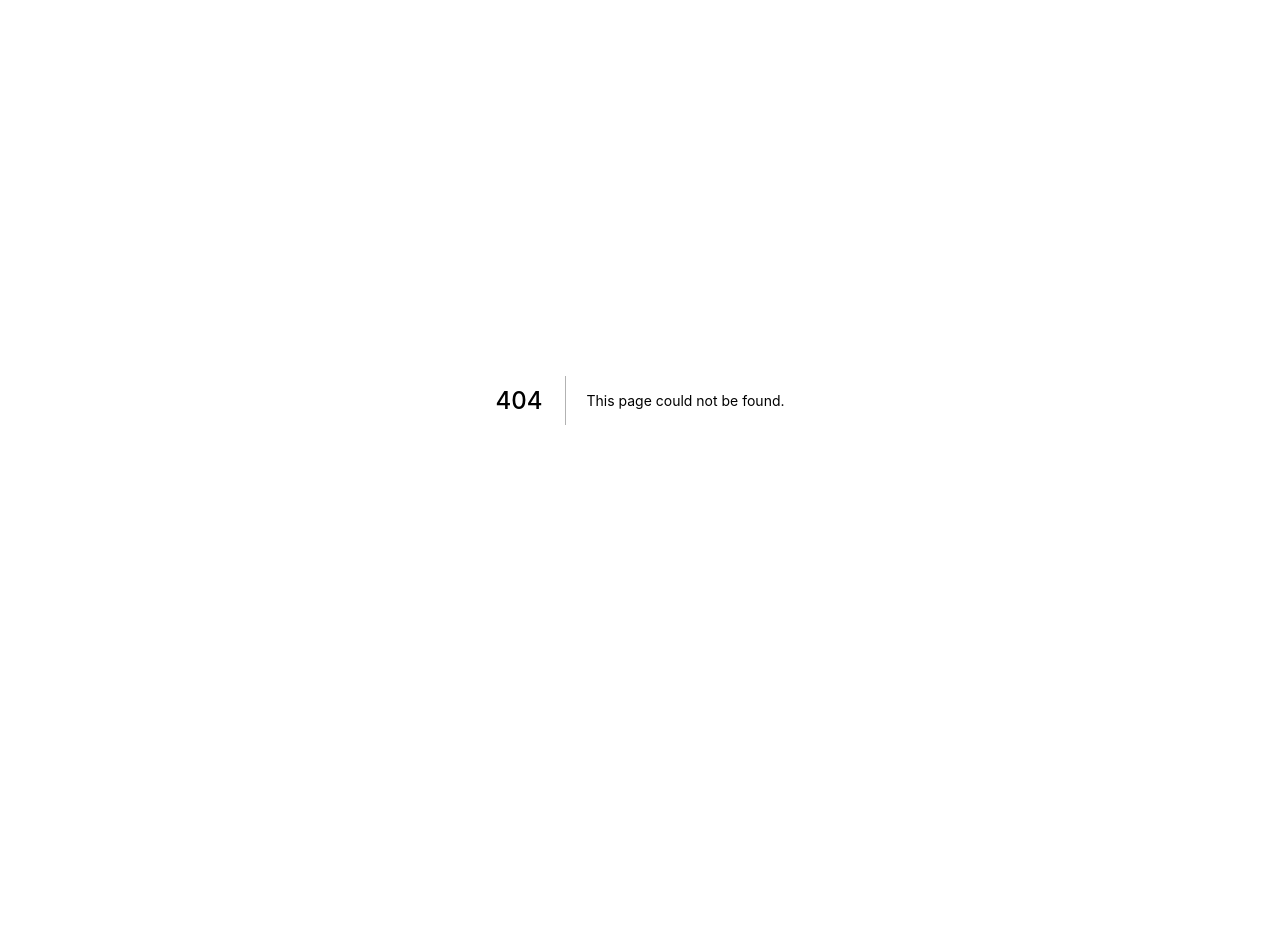
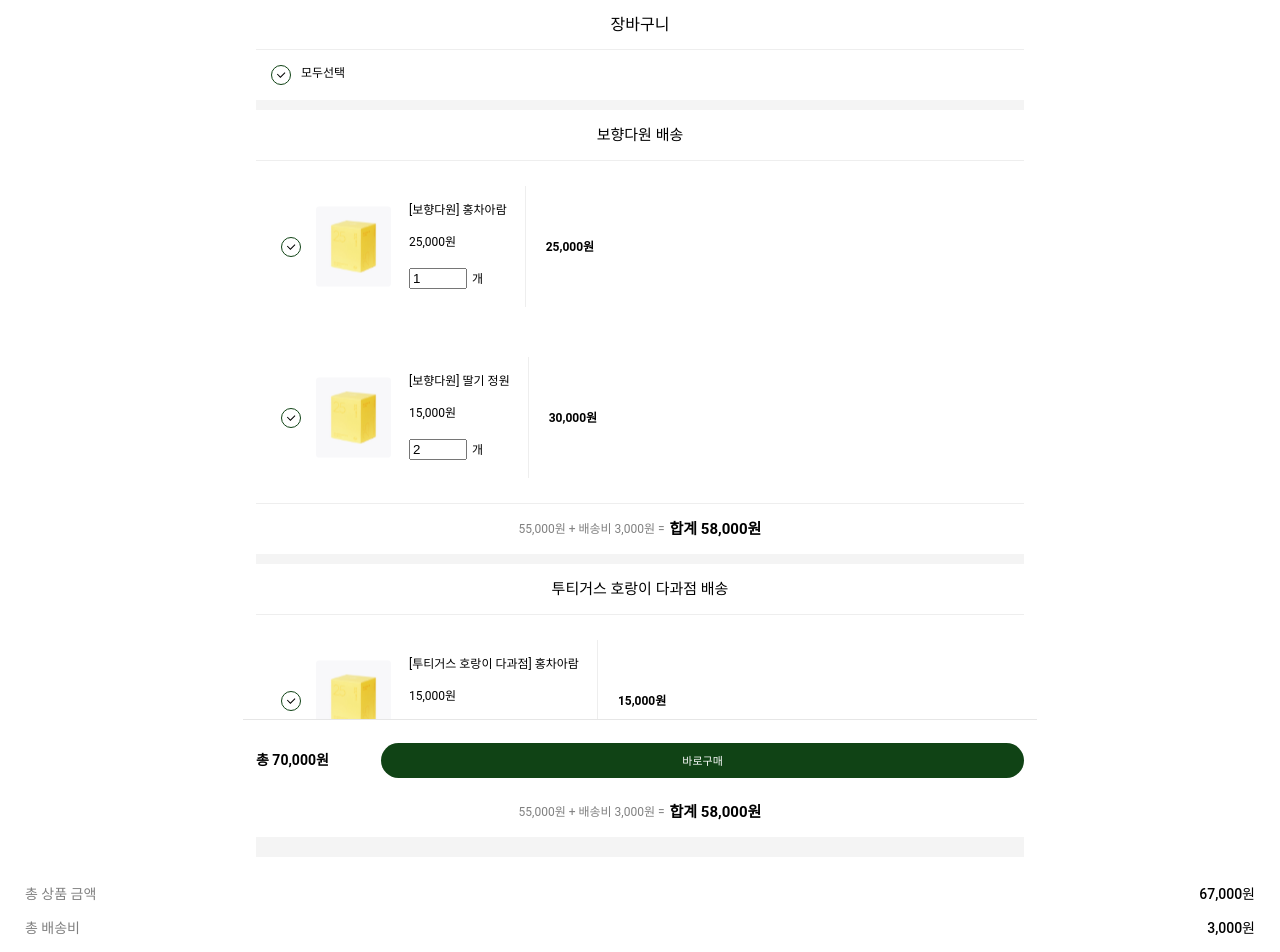
Before and after one commit to The-Teable/teave-mobile, a Next.js app: page /cart in a window 1280 px wide. Before the commit this address had no page. Shown: the top 952 px of the page. Before the commit the page ends 800 px from the top, so only its background shows below. Built offline with nearby package versions, Linux system fonts and the light colour scheme.

Commit message:
feat: #21 장바구니 마크업

```diff
--- /dev/null
+++ b/components/cart/Bill.tsx
@@ -0,0 +1,54 @@
+import styled from "styled-components";
+
+const Bill = () => {
+  return (
+    <>
+      <S.Container>
+        <S.Wrapper>
+          <S.ItemGray>총 상품 금액</S.ItemGray>
+          <S.Item>67,000원</S.Item>
+        </S.Wrapper>
+        <S.Wrapper>
+          <S.ItemGray>총 배송비</S.ItemGray>
+          <S.Item>3,000원</S.Item>
+        </S.Wrapper>
+        <S.Wrapper>
+          <S.ItemGray>총 할인 금액</S.ItemGray>
+          <S.Item>0원</S.Item>
+        </S.Wrapper>
+        <S.Wrapper>
+          <S.Result>결제 금액</S.Result>
+          <S.Result>70,000원</S.Result>
+        </S.Wrapper>
+      </S.Container>
+    </>
+  );
+};
+
+export default Bill;
+
+const S: any = {};
+
+S.Container = styled.div`
+  display: flex;
+  flex-direction: column;
+  background-color: #ffffff;
+  padding: 2rem 1.5rem;
+`;
+S.Wrapper = styled.div`
+  display: flex;
+  justify-content: space-between;
+  margin: 1rem;
+`;
+S.ItemGray = styled.div`
+  color: #808080;
+  font-size: 1.4rem;
+`;
+S.Item = styled.div`
+  font-size: 1.4rem;
+  font-weight: 500;
+`;
+S.Result = styled.div`
+  font-size: 1.4rem;
+  font-weight: bold;
+`;
--- /dev/null
+++ b/components/cart/CartFooter.tsx
@@ -0,0 +1,41 @@
+import styled from "styled-components";
+import CenteredContainer from "../layout/CenteredContainer";
+import Button from "../common/Button";
+
+const CartFooter = () => (
+  <>
+    <S.Padding />
+    <S.Container>
+      <S.Price>총 70,000원</S.Price>
+      <Button>바로구매</Button>
+    </S.Container>
+  </>
+);
+
+export default CartFooter;
+
+const S: any = {};
+
+S.Container = styled(CenteredContainer).attrs({ as: "nav" })`
+  display: flex;
+  justify-content: space-around;
+  align-items: center;
+  box-sizing: content-box;
+  height: 8rem;
+  position: fixed;
+  right: 0;
+  bottom: 0;
+  left: 0;
+  border-top: 0.1rem solid #e6e6e6;
+  background-color: #ffffff;
+`;
+
+S.Price = styled.div`
+  font-size: 1.4rem;
+  width: 15rem;
+  font-weight: bold;
+`;
+
+S.Padding = styled.div`
+  height: 8rem;
+`;
--- /dev/null
+++ b/components/cart/ToggleSelector.tsx
@@ -0,0 +1,58 @@
+import styled, { css } from "styled-components";
+
+const ToggleSelector = ({
+  id,
+  labelName,
+}: {
+  id: string;
+  labelName?: string;
+}) => {
+  return (
+    <>
+      <S.OptionContainer>
+        <S.Checkbox type="checkbox" id={id} />
+        <S.CustomCheckbox htmlFor={id} labelName={labelName}>
+          {labelName}
+        </S.CustomCheckbox>
+      </S.OptionContainer>
+    </>
+  );
+};
+
+export default ToggleSelector;
+
+const S: any = {};
+
+S.OptionContainer = styled.div`
+  display: flex;
+  align-items: center;
+  background: #ffffff;
+  padding: 1.5rem;
+`;
+
+S.Checkbox = styled.input`
+  display: none;
+  &:checked + label {
+    background: url("/image/icon_toggle_true.svg") no-repeat left/2rem 2rem;
+  }
+`;
+
+S.CustomCheckbox = styled.label<{ labelName?: string }>`
+  user-select: none;
+  cursor: pointer;
+  height: 2rem;
+  line-height: 1.7rem;
+  font-size: 1.2rem;
+  font-weight: 500;
+  background: url("/image/icon_toggle_false.svg") no-repeat left/2rem 2rem;
+  ${({ labelName }) => {
+    return labelName
+      ? css`
+          padding-left: 3rem;
+          width: ${labelName.length * 1.2}rem;
+        `
+      : css`
+          width: 2rem;
+        `;
+  }}
+`;
--- a/components/common/Button.tsx
+++ b/components/common/Button.tsx
@@ -1,7 +1,7 @@
 import styled, { css } from "styled-components";
 import { color } from "../../styles/palette";
 
-const Button = styled.button<{ reverse: boolean }>`
+const Button = styled.button<{ reverse?: boolean }>`
   border: 0px;
   height: 3.5rem;
   width: 100%;
@@ -11,7 +11,7 @@
   &:hover {
     cursor: pointer;
   }
-  ${({ reverse }: { reverse: boolean }) =>
+  ${({ reverse }) =>
     reverse
       ? css`
           background-color: #ffffff;
--- a/pages/api/dummy.json
+++ b/pages/api/dummy.json
@@ -267,5 +267,31 @@
       "price": 15000,
       "image_url": "/image/goods1.svg"
     }
+  ],
+  "productInCart": [
+    {
+      "id": 0,
+      "brand": "보향다원",
+      "name": "홍차아람",
+      "price": 25000,
+      "count": 1,
+      "image_url": "/image/goods1.svg"
+    },
+    {
+      "id": 1,
+      "brand": "보향다원",
+      "name": "딸기 정원",
+      "price": 15000,
+      "count": 2,
+      "image_url": "/image/goods1.svg"
+    },
+    {
+      "id": 2,
+      "brand": "투티거스 호랑이 다과점",
+      "name": "홍차아람",
+      "price": 15000,
+      "count": 1,
+      "image_url": "/image/goods1.svg"
+    }
   ]
 }
--- /dev/null
+++ b/pages/cart.tsx
@@ -0,0 +1,142 @@
+import Image from "next/image";
+import styled from "styled-components";
+import ToggleSelector from "../components/cart/toggleSelector";
+import Margin from "../components/common/Margin";
+import TitleHeader from "../components/common/TitleHeader";
+import CenteredContainer from "../components/layout/CenteredContainer";
+import { productInCart as dummy } from "./api/dummy.json";
+import { ProductInCart } from "../services/model/cartSchema";
+import { color } from "../styles/palette";
+import CartFooter from "../components/cart/CartFooter";
+import Bill from "../components/cart/Bill";
+
+const CartPage = () => {
+  const productInCart = dummy;
+  const dividedByBrand = productInCart.reduce<Record<string, ProductInCart[]>>(
+    (acc, cur) => {
+      acc[cur.brand] = cur.brand in acc ? [...acc[cur.brand], cur] : [cur];
+      return acc;
+    },
+    {}
+  );
+
+  return (
+    <>
+      <TitleHeader title={"장바구니"} />
+      <S.Container>
+        <ToggleSelector id="selectAll" labelName="모두선택" />
+
+        {Object.entries(dividedByBrand).map(([brandName, items]) => (
+          <>
+            <Margin size={1} />
+            <S.BrandTitle>{brandName} 배송</S.BrandTitle>
+            {items.map(({ id, brand, name, price, count, image_url }) => (
+              <S.ItemContainer key={id}>
+                <ToggleSelector id={id + ""} labelName="" />
+                <Image src={image_url} width={75} height={90} alt={name} />
+                <S.ItemWrapper>
+                  <S.ItemTitle>
+                    [{brand}] {name}
+                  </S.ItemTitle>
+                  <Margin size={2} />
+                  <S.UnitPrice>{price.toLocaleString()}원</S.UnitPrice>
+                  <Margin size={2} />
+                  <S.CountWrapper>
+                    <S.Count type="number" min="1" defaultValue={count} />
+                    <Margin size={0.5} row />개
+                  </S.CountWrapper>
+                </S.ItemWrapper>
+                <S.Price>{(price * count).toLocaleString()}원</S.Price>
+              </S.ItemContainer>
+            ))}
+            <S.TotalPriceContainer>
+              <S.DeliveryCost>55,000원 + 배송비 3,000원 =</S.DeliveryCost>
+              <Margin size={0.5} row />
+              <S.TotalPrice>합계 58,000원</S.TotalPrice>
+            </S.TotalPriceContainer>
+          </>
+        ))}
+        <Margin size={2} />
+      </S.Container>
+      <Bill />
+      <CartFooter />
+    </>
+  );
+};
+
+export default CartPage;
+
+const S: any = {};
+
+S.Container = styled(CenteredContainer)`
+  background-color: #f4f4f4;
+  min-height: 92vh;
+  padding: 0;
+  font-size: 1.5rem;
+`;
+
+S.BrandTitle = styled.div`
+  display: flex;
+  font-weight: 500;
+  background-color: #ffffff;
+  align-items: center;
+  justify-content: center;
+  height: 5rem;
+  border-bottom: 1px solid ${color.gray200};
+`;
+
+S.ItemContainer = styled.div`
+  display: flex;
+  background-color: #ffffff;
+  padding: 2.5rem 1rem;
+  font-size: 1.2rem;
+`;
+
+S.ItemWrapper = styled.div`
+  padding: 1.8rem;
+`;
+
+S.ItemTitle = styled.div`
+  font-size: 1.2rem;
+`;
+
+S.UnitPrice = styled.div`
+  font-size: 1.2rem;
+`;
+
+S.CountWrapper = styled.div`
+  display: flex;
+  align-items: center;
+`;
+
+S.Count = styled.input`
+  width: 5rem;
+`;
+
+S.Price = styled.div`
+  display: flex;
+  font-size: 1.2rem;
+  width: 8rem;
+  font-weight: bold;
+  align-items: center;
+  padding-left: 2rem;
+  border-left: 1px solid ${color.gray200};
+`;
+
+S.TotalPriceContainer = styled.div`
+  display: flex;
+  background-color: #ffffff;
+  align-items: center;
+  justify-content: center;
+  height: 5rem;
+  border-top: 1px solid ${color.gray200};
+`;
+
+S.DeliveryCost = styled.div`
+  font-size: 1.2rem;
+  color: #808080;
+`;
+
+S.TotalPrice = styled.div`
+  font-weight: bold;
+`;
--- /dev/null
+++ b/services/model/cartSchema.ts
@@ -0,0 +1,13 @@
+import { Tea } from "./teaSchema";
+
+export type ProductInCart = Pick<
+  Tea,
+  "id" | "brand" | "name" | "price" | "image_url"
+> & {
+  count: number;
+};
+
+export type Delivery = {
+  brand: string;
+  price: number;
+};
```
Also changed, not shown: public/image/icon_toggle_false.svg (added), public/image/icon_toggle_true.svg (added).
